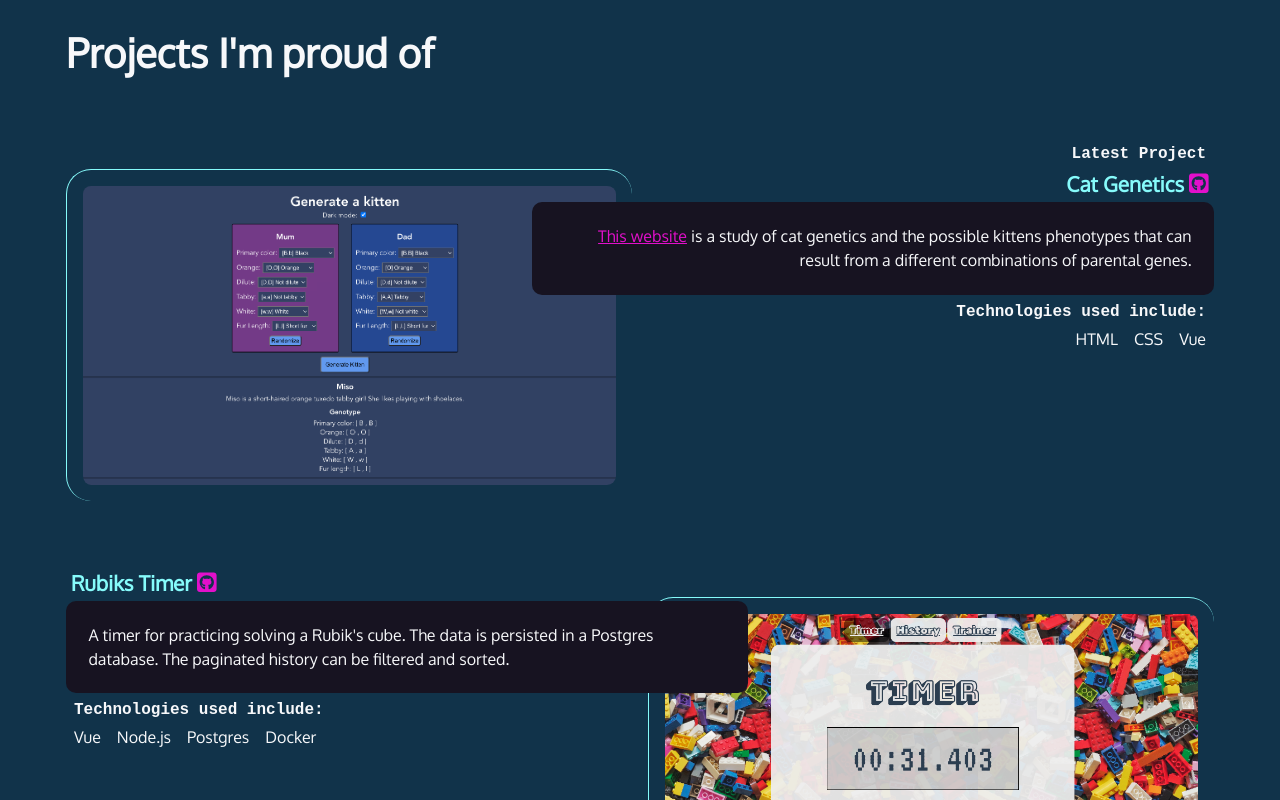
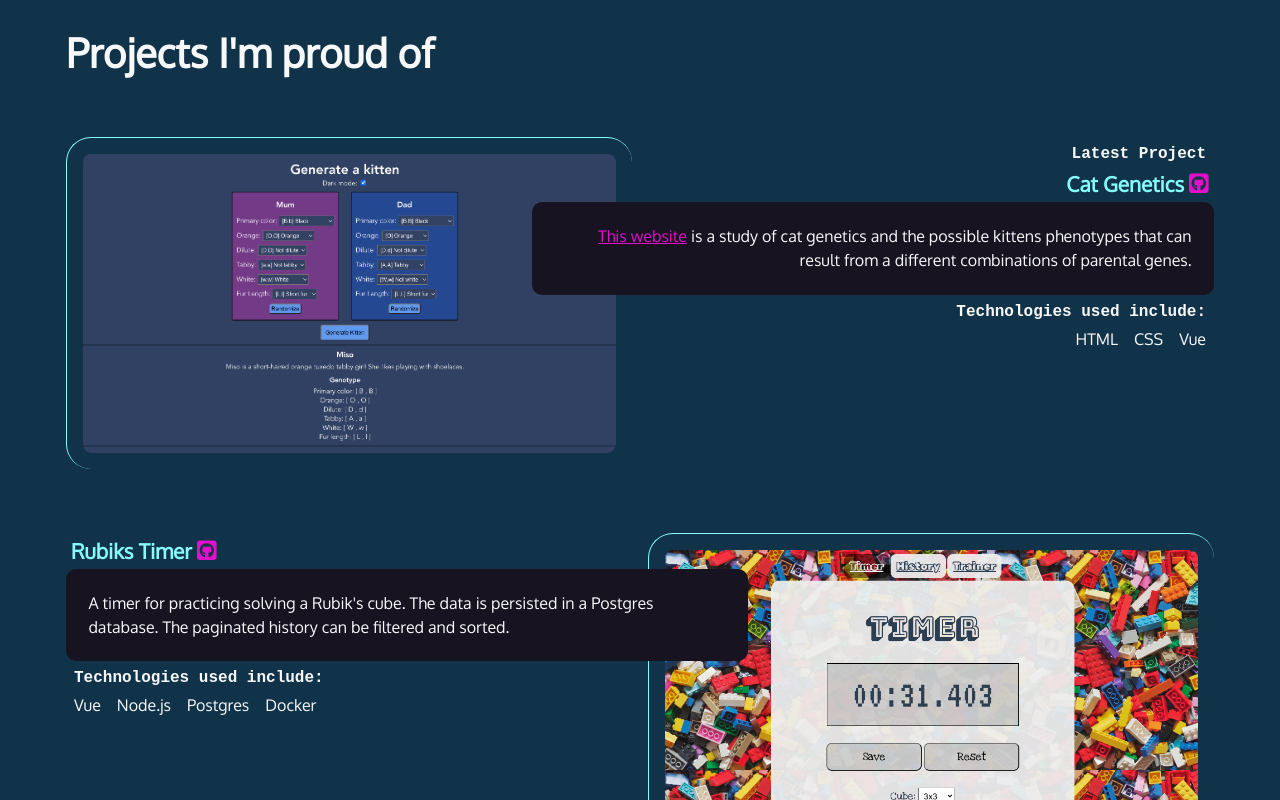
Before and after one commit to lernest/liam-e, a Vue app: page / in a window 1280 px wide. Shown: the part 660-1460 px from the top of the page. Built offline with nearby package versions, Linux system fonts and the light colour scheme; a web font is replaced by a local one.

Commit message:
reduced padding over project images

```diff
--- a/src/components/Projects.vue
+++ b/src/components/Projects.vue
@@ -140,7 +140,7 @@ export default {
   }
 
   #projects img{
-    margin: 2rem 0 4rem 0;
+    margin: 1rem 0 4rem 0;
     border-left: 1px solid var(--light-accent-color);
     border-top: 1px solid var(--light-accent-color);
     border-radius: 25px;
@@ -174,6 +174,7 @@ export default {
     #projects img{
       grid-column: 1/6;
       grid-row: 1/2;
+      margin-top: 0;
     }
 
     #projects .reverse .text{
```
